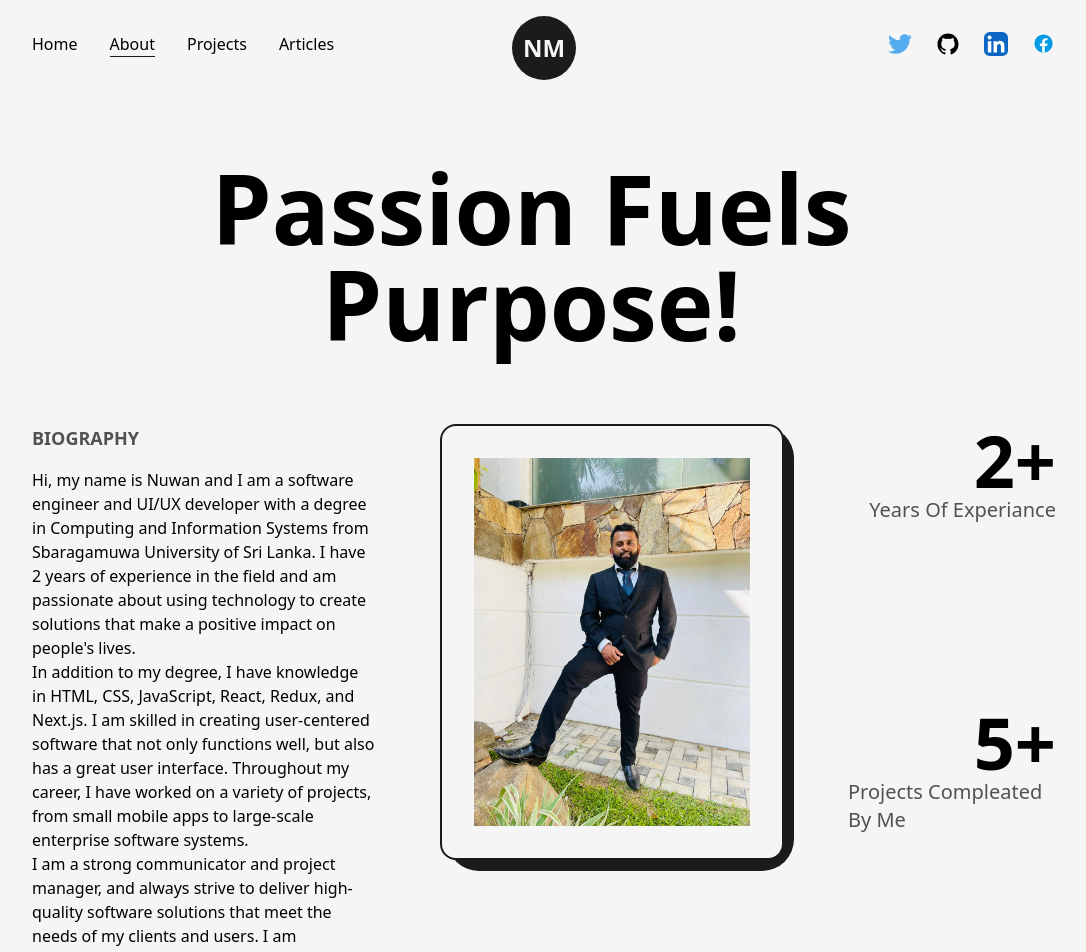
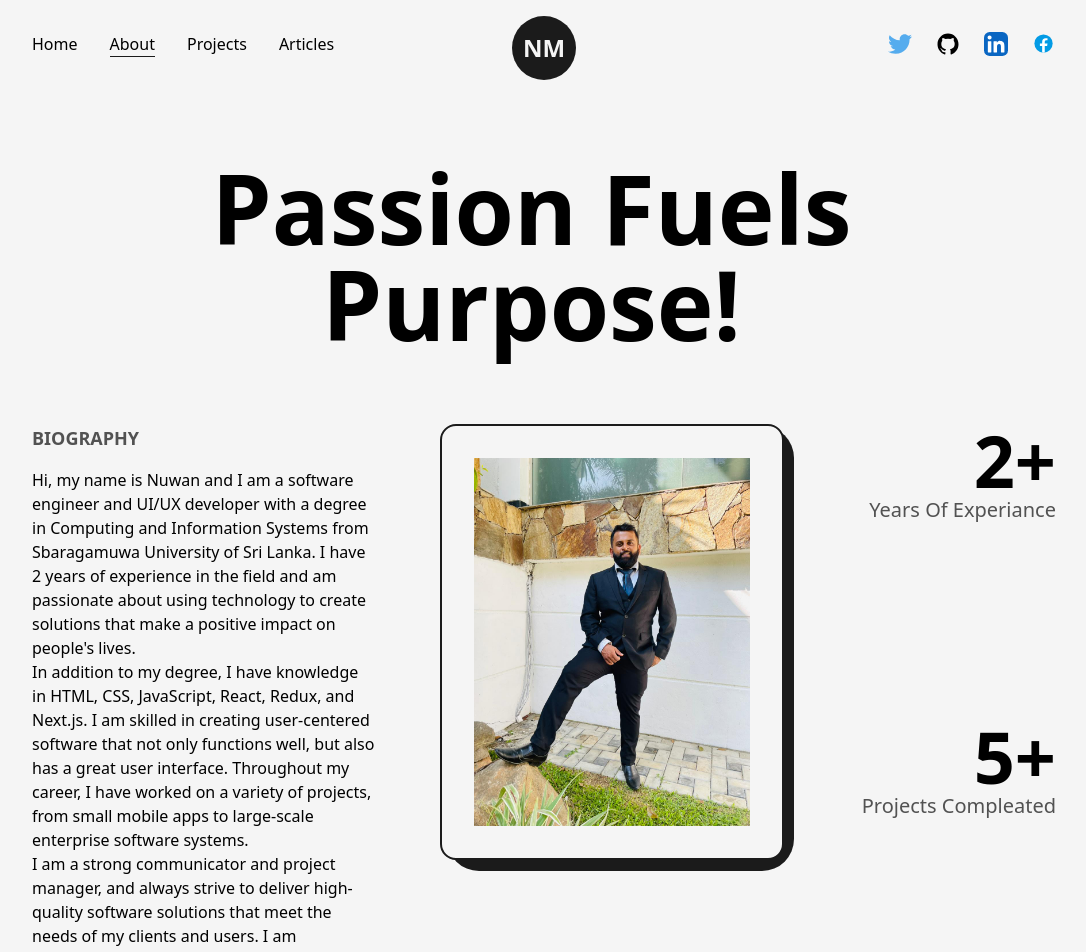
Before and after one commit to nuwandm/my-portfolio, a Next.js app: page /about in a window 1280 px wide. Shown: the top 952 px of the page, without its empty margins (96-1182 px from the left). Built offline with nearby package versions, Linux system fonts and the light colour scheme.

Commit message:
Revert Commit

```diff
--- a/src/pages/about.js
+++ b/src/pages/about.js
@@ -70,7 +70,7 @@ const about = () => {
                   <AnimatedNumbers value={5} />+
                 </span>
                 <h2 className="text-xl font-medium capitalize text-dark/75  ">
-                  Projects Compleated by me
+                  Projects Compleated
                 </h2>
               </div>
               <div className="flex flex-col items-end justify-center ">
```
